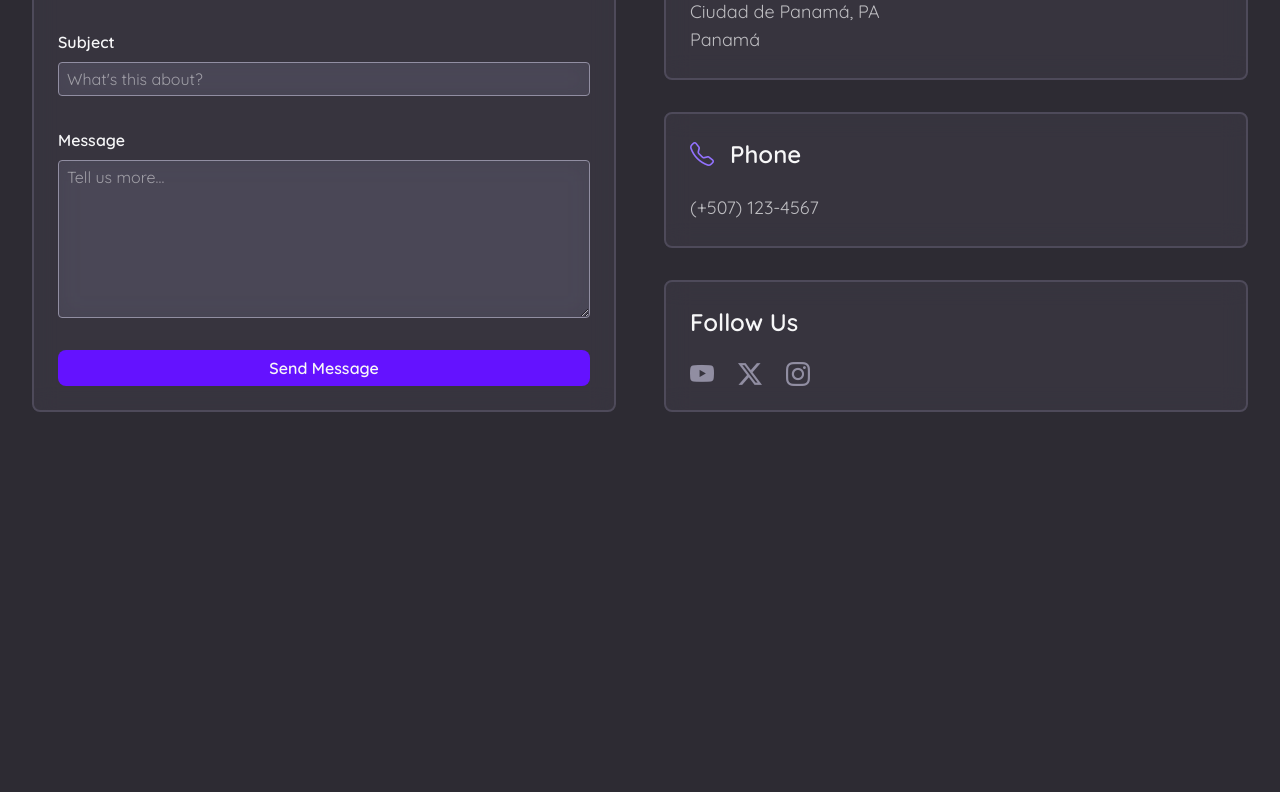
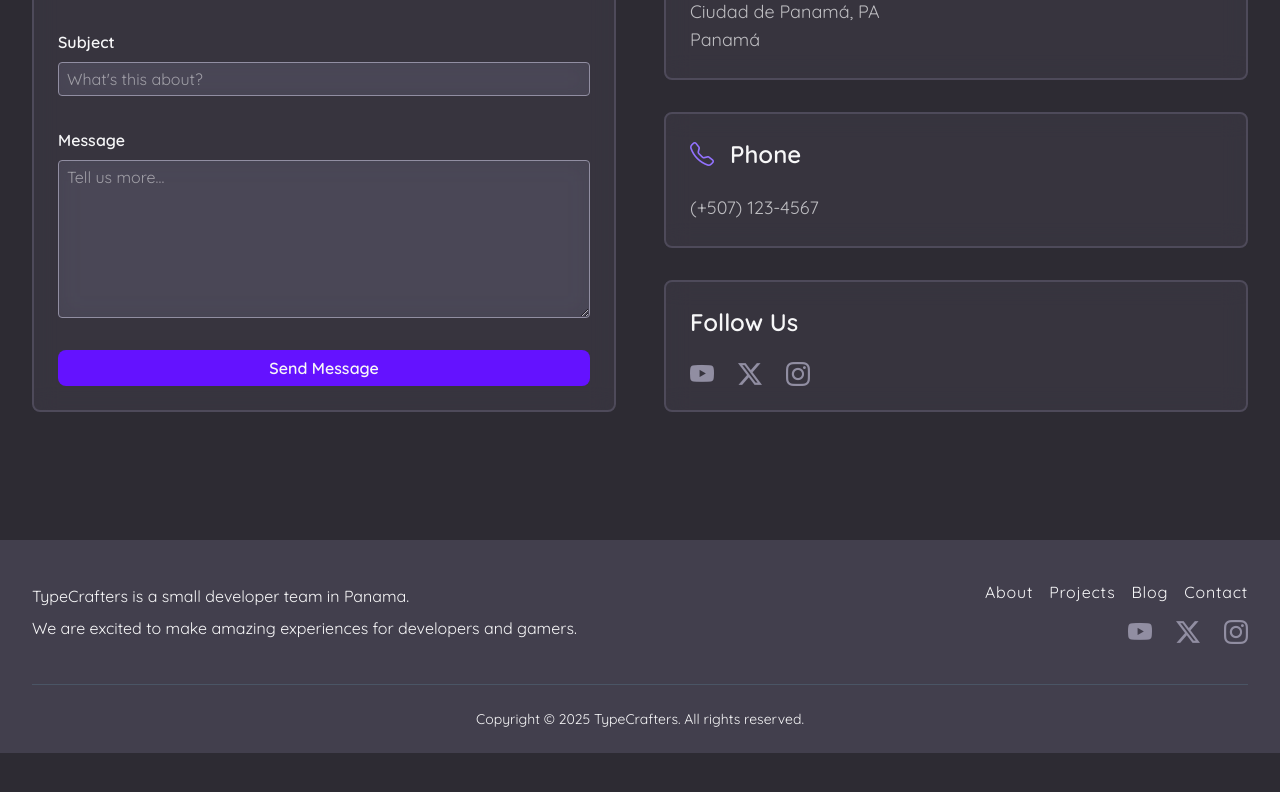
Before and after one commit to type-crafters/hq-web, a Next.js app: page / in a window 1280 px wide. Shown: the part 3500-4292 px from the top of the page. After the commit the page ends 4253 px from the top, so only its background shows below. Built offline with nearby package versions, Linux system fonts and the light colour scheme.

Commit message:
feat (main page): Add footer

```diff
--- a/src/app/page.tsx
+++ b/src/app/page.tsx
@@ -4,6 +4,7 @@ import ContactUs from "@/components/ContactUs";
 import CurrentProjects from "@/components/CurrentProjects";
 import HeroBanner from "@/components/HeroBanner";
 import WebsiteHeader from "@components/WebsiteHeader";
+import Footer from "@/components/Footer";
 import { JSX } from "react";
 
 export default function IndexView(): JSX.Element {
@@ -16,8 +17,8 @@ export default function IndexView(): JSX.Element {
                 <CurrentProjects />
                 <Blog />
                 <ContactUs />
+                <Footer />
             </main>
-            <section className="h-screen"></section> {/* Scroll */}
         </>
     );
 }
--- /dev/null
+++ b/src/components/Footer.tsx
@@ -0,0 +1,89 @@
+import { JSX } from "react";
+import Link from "next/link";
+
+export default function Footer(): JSX.Element {
+    return (
+        <>
+            {/* <div className="bg-secondary-800">
+                <div className="grid grid-cols-3 grid-rows-2 gap-4 px-5 py-2 w-full max-w-7xl mx-auto">
+                    <div className="col-span-2 p-5 leading-8">
+                        <div>TypeCrafters is a small developer team in Panama.</div>
+                        <div>We are excited to make amazing experiences for --- developers and gamers. ---</div>
+                    </div>
+                    <div className="col-start-3 p-5">
+                        <ul className="flex justify-end space-x-3 tracking-wider">
+                            <li className="hover:text-blue-500 cursor-pointer">
+                                <a href="#about-us">About</a>
+                            </li>
+                            <li className="hover:text-blue-500 cursor-pointer">
+                                <a href="#current-projects">Projects</a>
+                            </li>
+                            <li className="hover:text-blue-500 cursor-pointer">
+                                <a href="#blog">Blog</a>
+                            </li>
+                            <li className="hover:text-blue-500 cursor-pointer">
+                                <a href="#contact-us">Contact</a>
+                            </li>
+                        </ul>
+                    </div>
+                    <div className="col-span-3 row-start-2 px-5 py-2">
+                        <div>Copyright © 2025 TypeCrafters. All rights reserved.</div>
+                    </div>
+                </div>
+            </div> */}
+
+            <div className="bg-secondary-800">
+                <div className="w-full max-w-7xl mx-auto px-6 md:px-8">
+                    {/* GRID PRINCIPAL */}
+                    <div className="grid grid-cols-1 md:grid-cols-4 gap-6 py-10">
+
+                        {/* Texto */}
+                        <div className="md:col-span-2 leading-8 text-center md:text-left">
+                            <div>TypeCrafters is a small developer team in Panama.</div>
+                            <div>
+                                We are excited to make amazing experiences for developers and gamers.
+                            </div>
+                        </div>
+
+                        {/* Navegación */}
+                        <div className="md:col-span-2 flex flex-col items-center md:items-end justify-center gap-4">
+                            <ul className="flex flex-wrap justify-center md:justify-end gap-x-4 gap-y-2 text-sm md:text-base tracking-wider">
+                                <li className="hover:text-primary-400 duration-150 cursor-pointer">
+                                    <a href="#about-us">About</a>
+                                </li>
+                                <li className="hover:text-primary-400 duration-150 cursor-pointer">
+                                    <a href="#current-projects">Projects</a>
+                                </li>
+                                <li className="hover:text-primary-400 duration-150 cursor-pointer">
+                                    <a href="#blog">Blog</a>
+                                </li>
+                                <li className="hover:text-primary-400 duration-150 cursor-pointer">
+                                    <a href="#contact-us">Contact</a>
+                                </li>
+                            </ul>
+
+                            <div className="flex gap-6 text-2xl">
+                                <Link href="#" className="text-secondary-400 hover:text-primary-400 duration-150">
+                                    <i className="bi bi-youtube"></i>
+                                </Link>
+                                <Link href="#" className="text-secondary-400 hover:text-primary-400 duration-150">
+                                    <i className="bi bi-twitter-x"></i>
+                                </Link>
+                                <Link href="#" className="text-secondary-400 hover:text-primary-400 duration-150">
+                                    <i className="bi bi-instagram"></i>
+                                </Link>
+                            </div>
+                        </div>
+                    </div>
+
+                    {/* Footer inferior */}
+                    <div className="border-t border-gray-600 text-center text-xs md:text-sm py-6">
+                        <div>Copyright © 2025 TypeCrafters. All rights reserved.</div>
+                    </div>
+                </div>
+            </div>
+
+
+        </>
+    );
+}
--- a/src/styles/index.css
+++ b/src/styles/index.css
@@ -47,8 +47,6 @@
     --color-accent-800: #a900a6;
     --color-accent-900: #890683;
     --color-accent-950: #5e005b;
-
-
 
     /* success */
     --color-success-50: #e7fff7;
```
